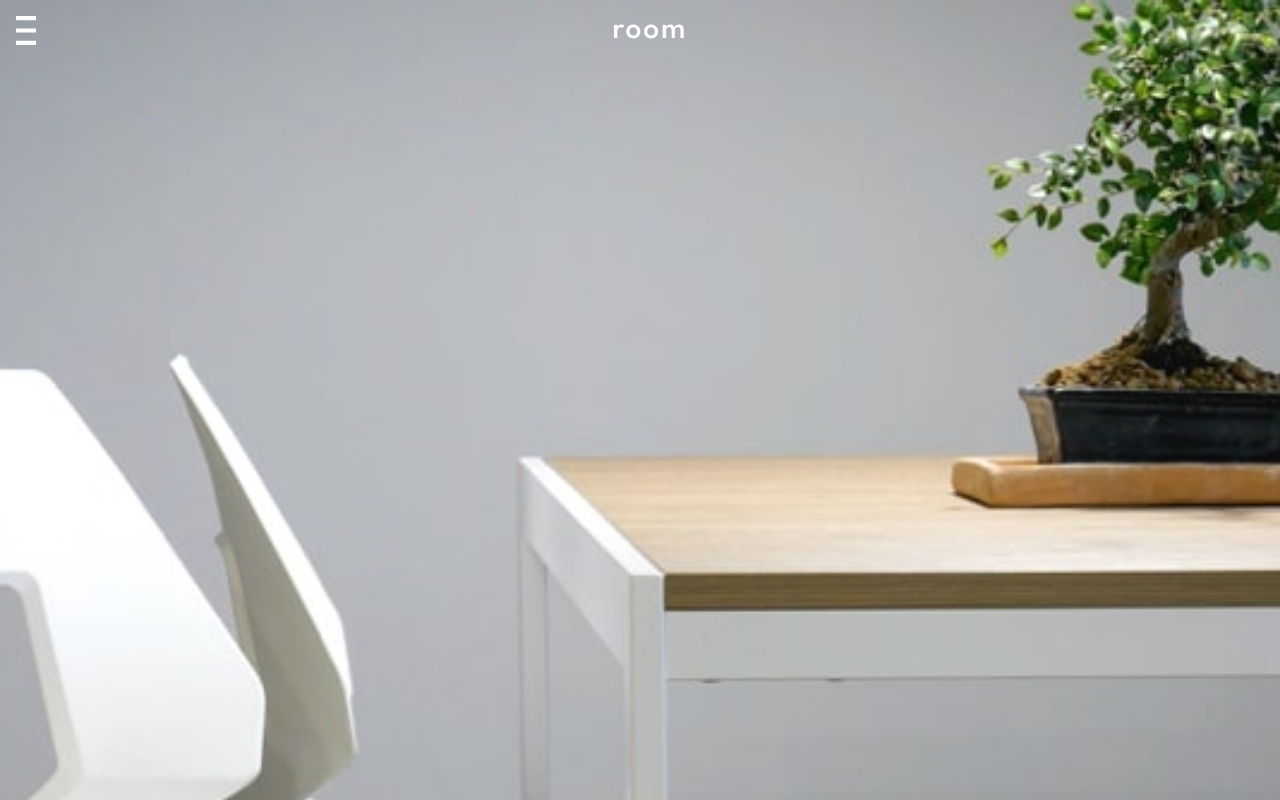
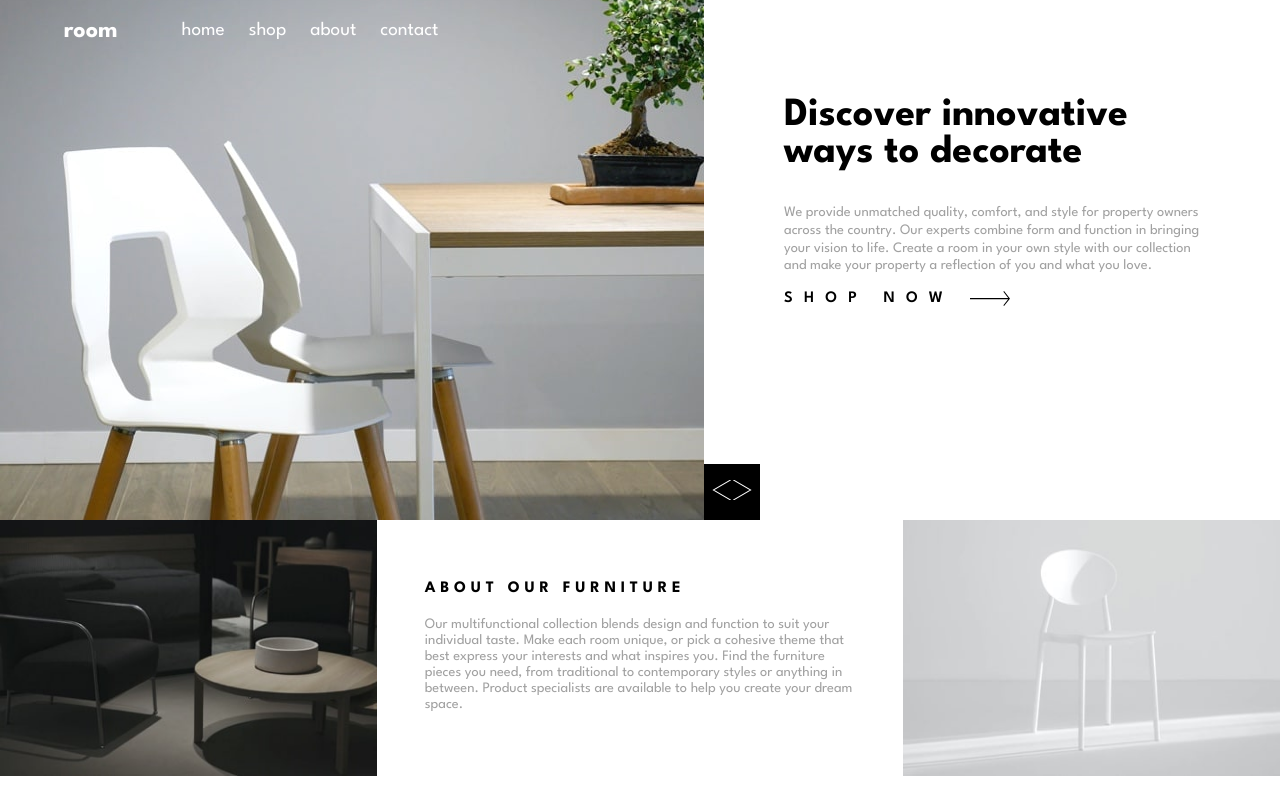
Before and after one commit to Phyf3/room, a Next.js app: page / in a window 1280 px wide. Shown: the top 800 px of the page. Built offline with nearby package versions, Linux system fonts and the light colour scheme.

Commit message:
feat : styling progress

```diff
--- a/pages/index.js
+++ b/pages/index.js
@@ -1,3 +1,4 @@
+/* eslint-disable react/no-unescaped-entities */
 import Head from 'next/head'
 import Image from 'next/image'
 import { useState } from 'react'
@@ -22,28 +23,105 @@ export default function Home() {
         <link rel="icon" href="/favicon.ico" />
       </Head>
 
+      <div className={styles.headerContainer}>
         <div className={`heroImage${imgCount}`}>
-        <header className={styles.header}>
+          <header className={styles.headerMobile}>
             <Image src="/icon-hamburger.svg" alt="Vercel Logo" width={20} height={5} />
             <h2>room</h2>
+          </header>
+
+          <header className={styles.headerDesktop} >
+            <h2>room</h2>
+
+            <ul>
+              <li> <a href="">home</a> </li>
+              <li> <a href="">shop</a> </li>
+              <li> <a href="">about</a> </li>
+              <li> <a href="">contact</a> </li>
+
+            </ul>
           </header>
 
           <div className={styles.navigate}>
             <Image onClick={prevImage} src="/images/icon-angle-left.svg" alt="navigate buttons"  width={20} height={20}  className={styles.directions} />
             <Image onClick={nextImage} src="/images/icon-angle-right.svg" alt="navigate buttons"  width={20} height={20} className={styles.directions}/>
-          {/* <button  >Left</button>
-          <button  >Right</button> */}
           </div>
         </div>
 
-
-      <main className={styles.main}>
-        <section>
+        <section className={styles.headerSection}>
+          {imgCount === 0 &&
+            <>
               <h2>  Discover innovative ways to decorate</h2>
               <p> We provide unmatched quality, comfort, and style for property owners across the country.
                 Our experts combine form and function in bringing your vision to life. Create a room in your
                 own style with our collection and make your property a reflection of you and what you love.
               </p>
+            </>
+          }
+
+          {imgCount === 1 &&
+            <>
+              <h2>We are available all across the globe</h2>
+              <p>  With stores all over the world, it's easy for you to find furniture for your home or place of business.
+              Locally, we're in most major cities throughout the country. Find the branch nearest you using our
+              store locator. Any questions? Don't hesitate to contact us today.
+              </p>
+            </>
+          }
+
+          {imgCount === 2 &&
+            <>
+              <h2>Manufactured with the best material</h2>
+              <p> Our modern furniture store provide a high level of quality. Our company has invested in advanced technology
+                  to ensure that every product is made as perfect and as consistent as possible. With three decades of
+                  experience in this industry, we understand what customers want for their home and office.
+              </p>
+            </>
+          }
+
+          <span>
+            <a href=""> Shop now </a>
+            <Image src="/images/icon-arrow.svg" width={40} height={15} alt = "Shop now"/>
+          </span>
+
+          <div>
+            <Image onClick={prevImage} src="/images/icon-angle-left.svg" alt="navigate buttons"  width={20} height={20}  className={styles.arrow} />
+            <Image onClick={nextImage} src="/images/icon-angle-right.svg" alt="navigate buttons"  width={20} height={20} className={styles.arrow}/>
+          </div>
+        </section>
+      </div>
+
+      <main className={styles.main}>
+        <section>
+          {imgCount === 0 &&
+          <>
+            <h2>  Discover innovative ways to decorate</h2>
+            <p> We provide unmatched quality, comfort, and style for property owners across the country.
+              Our experts combine form and function in bringing your vision to life. Create a room in your
+              own style with our collection and make your property a reflection of you and what you love.
+            </p>
+            </>
+          }
+
+          {imgCount === 1 &&
+          <>
+            <h2>We are available all across the globe</h2>
+            <p>  With stores all over the world, it's easy for you to find furniture for your home or place of business.
+            Locally, we're in most major cities throughout the country. Find the branch nearest you using our
+            store locator. Any questions? Don't hesitate to contact us today.
+            </p>
+            </>
+          }
+
+          {imgCount === 2 &&
+          <>
+            <h2>Manufactured with the best material</h2>
+            <p> Our modern furniture store provide a high level of quality. Our company has invested in advanced technology
+                to ensure that every product is made as perfect and as consistent as possible. With three decades of
+                experience in this industry, we understand what customers want for their home and office.
+            </p>
+            </>
+          }
 
           <div>
             <a href=""> Shop now </a>
@@ -52,7 +130,29 @@ export default function Home() {
         </section>
 
         <section>
-          <Image src="/images/image-about-dark.jpg" width={40} height={15} alt="furniture" />
+          <Image src="/images/image-about-dark.jpg"
+          layout="intrinsic"
+          width={700}
+          height={475}
+          alt="furniture" />
+        </section>
+
+        <section>
+          <h2>About our furniture</h2>
+
+          <p>Our multifunctional collection blends design and function to suit your individual taste.
+            Make each room unique, or pick a cohesive theme that best express your interests and what
+            inspires you. Find the furniture pieces you need, from traditional to contemporary styles
+            or anything in between. Product specialists are available to help you create your dream space.
+          </p>
+        </section>
+
+        <section>
+          <Image src="/images/image-about-light.jpg"
+          layout="intrinsic"
+          width={700}
+          height={475}
+          alt="furniture" />
         </section>
       </main>
     </div>
--- a/styles/Home.module.css
+++ b/styles/Home.module.css
@@ -1,14 +1,17 @@
-.header{
+.headerMobile{
   padding:1rem;
   display: flex;
 }
 
-.header h2 {
+.headerMobile h2 {
   margin:0 auto;
   color:white;
   font-weight: 500;
   font-size: 2rem;
   letter-spacing: .1rem;
+}
+.headerDesktop {
+  display: none;
 }
 
 .navigate {
@@ -21,15 +24,24 @@
 
 .navigate .directions {
   background-color: black;
+  cursor: pointer;
 }
 
-.main section {
-  padding:1.75rem;
+.main section:nth-child(1),
+.main section:nth-child(3) {
+  padding:4rem 1.75rem;
 }
 
-.main section h2 {
+.main section:nth-child(1) h2 {
   font-size: 2.1rem;
   font-weight: 700;
+}
+
+
+.main section:nth-child(3) h2 {
+  text-transform: uppercase;
+  letter-spacing: .3rem;
+  font-size: 1.2rem;
 }
 
 .main section p {
@@ -53,3 +65,130 @@
   letter-spacing: .7rem;;
   font-size: 1.3rem;
 }
+
+.main section:nth-child(2) {
+  margin-top:2rem;
+}
+.headerSection {
+  display: none;
+}
+
+@media screen and (min-width: 1024px) {
+  .container {
+    display: grid;
+    position: relative;
+  }
+
+  .headerMobile {
+    display: none;
+  }
+  .headerDesktop {
+    display: flex;
+    align-items: center;
+    margin-left:4rem;
+    color:white;
+  }
+  .headerDesktop h2 {
+    font-size: 1.5rem;
+  }
+
+  .headerDesktop ul {
+    list-style-type: none;
+    display: flex;
+    font-size: 1.2rem;
+  }
+  .headerDesktop ul li {
+    margin-left: 1.5rem;
+  }
+  .navigate {
+    display: none;
+  }
+
+  .main section:nth-child(1) {
+    display: none;
+  }
+
+  .main {
+    display: flex;
+  }
+  .headerContainer {
+    display: flex;
+    justify-content: space-between;
+  }
+
+  .headerSection {
+    display: block;
+    width:45vw;
+    padding:4rem 5rem;
+    position: relative;
+    height:65vh;
+  }
+  .headerSection h2 {
+    font-size: 2.5rem;
+    width:15ch;
+  }
+  .headerSection p {
+    margin-top: 1.3125rem;
+    font-weight: 400;
+    font-size: .9rem;
+    line-height: 1.1rem;
+    color:hsl(0, 0%, 63%);
+  }
+
+  .headerSection span {
+    margin-top:1rem;
+    display: flex;
+    align-items: center;
+  }
+
+  .headerSection span a {
+    margin-right:1rem;
+    text-transform: uppercase;
+    font-weight: 600;
+    letter-spacing: .7rem;;
+    font-size: 1rem;
+  }
+
+  .headerSection div {
+    position: absolute;
+    bottom:0;
+    left:0;
+    background-color: black;
+    padding:1rem .5rem;
+  }
+  .headerSection div .arrow {
+    /* background-color: black; */
+    cursor:pointer;
+  }
+  .main {
+    height: 35vh;
+  }
+
+.main section:nth-child(1),
+.main section:nth-child(3) {
+  padding:0rem 1.75rem;
+}
+.main section:nth-child(2) {
+  margin-top:0rem;
+}
+.main section:nth-child(3) {
+  width: 70vw;;
+  padding:3rem;
+}
+
+.main section:nth-child(3) h2 {
+  text-transform: uppercase;
+  letter-spacing: .3rem;
+  font-size: 1rem;
+}
+
+.main section:nth-child(3) p {
+  margin-top: 1.3125rem;
+  font-weight: 400;
+  font-size: .9rem;
+  line-height: 1rem;
+  color:hsl(0, 0%, 63%);
+}
+
+
+}
--- a/styles/globals.css
+++ b/styles/globals.css
@@ -5,6 +5,7 @@ body {
   margin: 0;
   font-family: 'League Spartan', sans-serif;
   font-size: 16px;
+  scroll-behavior: smooth;
 }
 
 a {
@@ -14,12 +15,11 @@ a {
 
 * {
   box-sizing: border-box;
-  margin:0;
-  padding:0
+
 }
 
 .heroImage0 {
-  background-image: url('../public/images/desktop-image-hero-1.jpg');
+  background-image: url('../public/images/mobile-image-hero-1.jpg');
   background-position: center;
   background-repeat: no-repeat;
   background-size: cover;
@@ -28,7 +28,7 @@ a {
 }
 
 .heroImage1 {
-  background-image: url('../public/images/desktop-image-hero-2.jpg');
+  background-image: url('../public/images/mobile-image-hero-2.jpg');
   background-position: center;
   background-repeat: no-repeat;
   background-size: cover;
@@ -37,10 +37,53 @@ a {
 }
 
 .heroImage2 {
-  background-image: url('../public/images/desktop-image-hero-3.jpg');
+  background-image: url('../public/images/mobile-image-hero-3.jpg');
   background-position: center;
   background-repeat: no-repeat;
   background-size: cover;
   height:100vw;
   position: relative;
 }
+
+@media screen and (min-width: 1024px) {
+  .heroImage0 {
+    background-image: url('../public/images/desktop-image-hero-1.jpg');
+    background-repeat: no-repeat;
+    background-size: auto;
+    background-position: left;
+    height:65vh;
+    width:55vw;
+    position: relative;
+    top:0;
+    right:0;
+    /* border: 3px solid red;; */
+  }
+
+  .heroImage1 {
+    background-image: url('../public/images/desktop-image-hero-2.jpg');
+    background-repeat: no-repeat;
+    background-size: auto;
+    background-position: left;
+    height:65vh;
+    width:55vw;
+    position: relative;
+    top:0;
+    right:0;
+    /* border: 3px solid red;; */
+
+  }
+
+  .heroImage2 {
+    background-image: url('../public/images/desktop-image-hero-3.jpg');
+    background-repeat: no-repeat;
+    background-size: auto;
+    background-position: left;
+    height:65vh;
+    width:55vw;
+    position: relative;
+    top:0;
+    right:0;
+    /* border: 3px solid red;; */
+
+  }
+}
```
Lines whose indentation alone changed are shown as unchanged.
